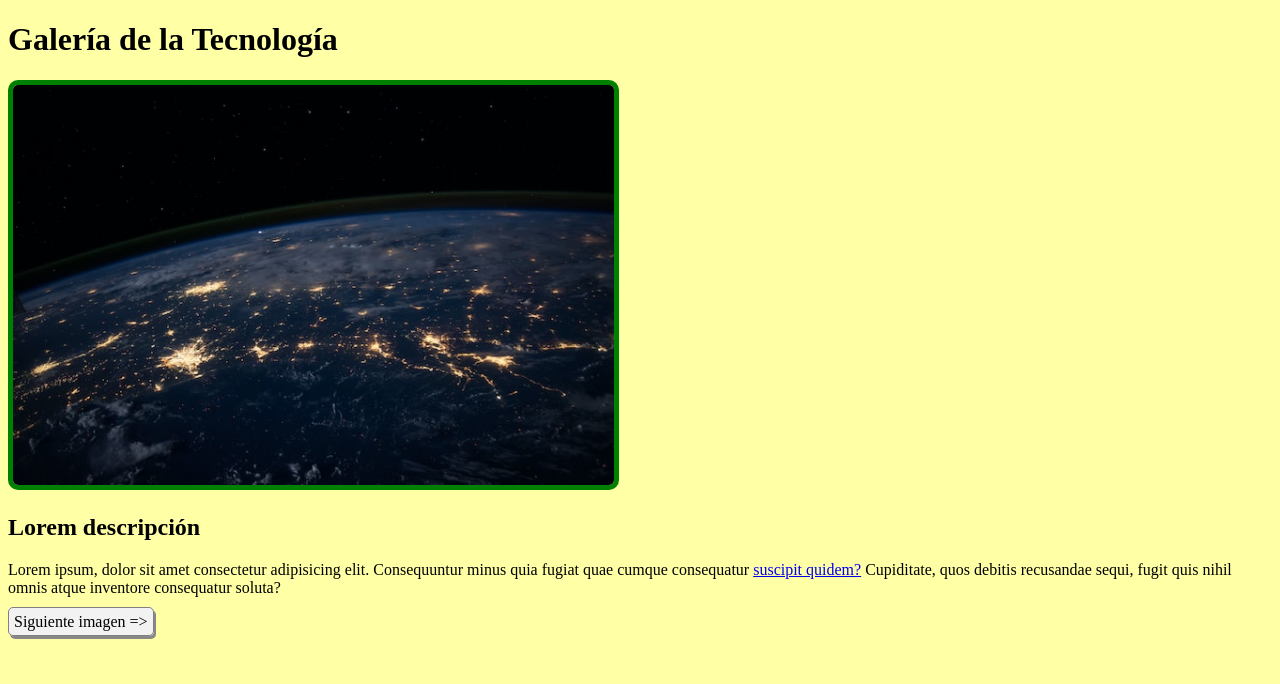
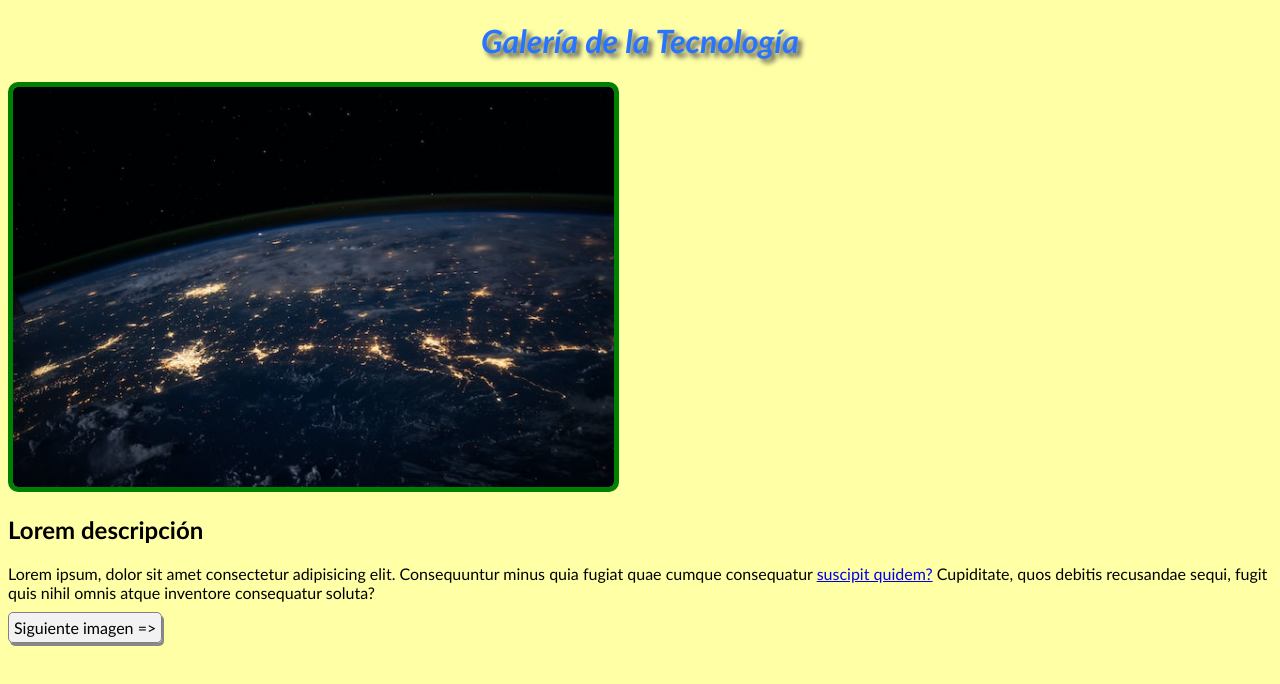
Before and after one commit to beaglecoding/ej6.2.1, a plain HTML site: page page1.html in a window 1280 px wide. Drawn offline with Linux system fonts and the light colour scheme.

Commit message:
Update styles.css
Posición títulos, sombra, color y tipo de letra en general.

```diff
--- a/styles.css
+++ b/styles.css
@@ -1,11 +1,20 @@
 body {
     background-color: rgb(255, 255, 165);
+    font-family: 'Gill Sans', 'Gill Sans MT', Calibri, 'Trebuchet MS', sans-serif;
 }
 
 .image{
     border: 5px solid green;
     border-radius: 10px;
     height: 400px;
+}
+
+h1 {
+    text-align: center;
+    color:rgb(41, 116, 255);
+    text-shadow: 4px 4px 5px rgb(75, 75, 75);
+    font-style: oblique;
+    font-weight: bold;
 }
 
 .link-button {
```
